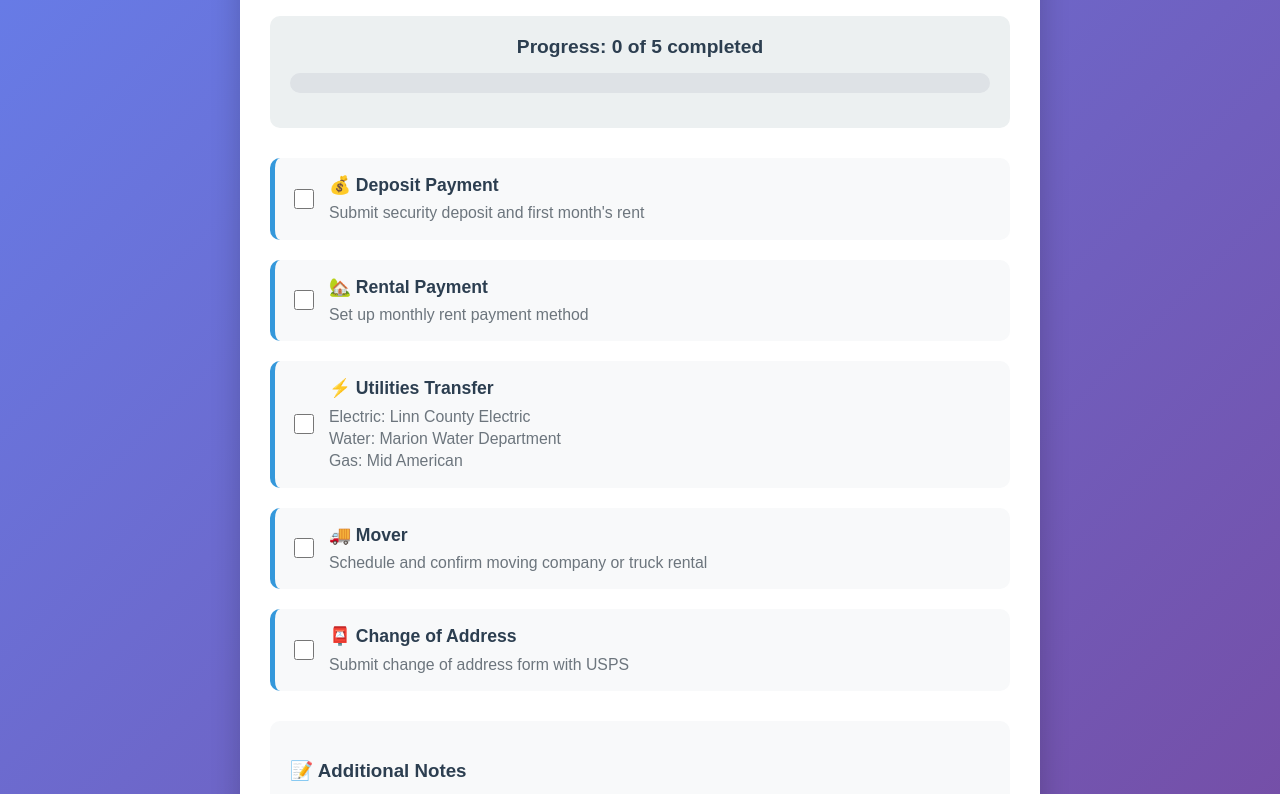
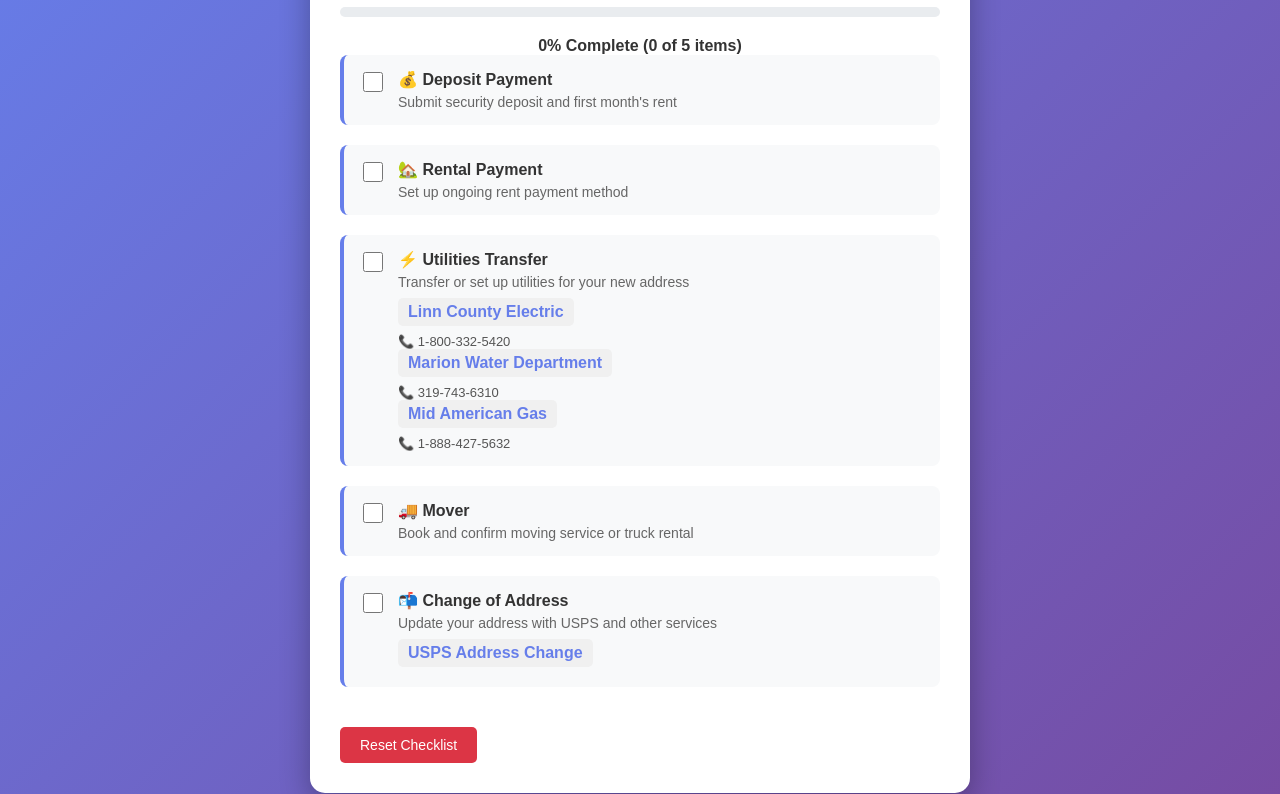
Before and after one commit to pythoncoder999/MoveInCheckList, a plain HTML site: page index.html in a window 1280 px wide. Shown: the part 138-932 px from the top of the page. Drawn offline with Linux system fonts and the light colour scheme.

Commit message:
Update index.html

```diff
--- a/index.html
+++ b/index.html
@@ -7,42 +7,44 @@
     <style>
         body {
             font-family: 'Arial', sans-serif;
-            max-width: 800px;
-            margin: 0 auto;
+            background: linear-gradient(135deg, #667eea 0%, #764ba2 100%);
+            margin: 0;
             padding: 20px;
-            background: linear-gradient(135deg, #667eea 0%, #764ba2 100%);
             min-height: 100vh;
-            color: #333;
+            display: flex;
+            justify-content: center;
+            align-items: center;
         }
 
         .container {
             background: white;
             border-radius: 15px;
             padding: 30px;
-            box-shadow: 0 10px 30px rgba(0,0,0,0.2);
+            box-shadow: 0 10px 30px rgba(0,0,0,0.3);
+            max-width: 600px;
+            width: 100%;
         }
 
         h1 {
+            color: #333;
             text-align: center;
-            color: #2c3e50;
             margin-bottom: 30px;
-            font-size: 2.5em;
-            text-shadow: 2px 2px 4px rgba(0,0,0,0.1);
+            font-size: 28px;
+            border-bottom: 3px solid #667eea;
+            padding-bottom: 10px;
         }
 
         .checklist-item {
-            display: flex;
-            align-items: center;
             margin-bottom: 20px;
             padding: 15px;
             background: #f8f9fa;
-            border-radius: 10px;
-            border-left: 5px solid #3498db;
+            border-radius: 8px;
+            border-left: 4px solid #667eea;
             transition: all 0.3s ease;
         }
 
         .checklist-item:hover {
-            background: #e3f2fd;
+            background: #e9ecef;
             transform: translateX(5px);
         }
 
@@ -51,47 +53,65 @@
             border-left-color: #28a745;
         }
 
-        .checklist-item input[type="checkbox"] {
+        .checkbox-container {
+            display: flex;
+            align-items: flex-start;
+            gap: 12px;
+        }
+
+        input[type="checkbox"] {
             width: 20px;
             height: 20px;
-            margin-right: 15px;
             cursor: pointer;
-            accent-color: #28a745;
+            margin-top: 2px;
         }
 
-        .checklist-item label {
+        .item-content {
             flex: 1;
-            font-size: 1.1em;
-            cursor: pointer;
-            line-height: 1.4;
         }
 
-        .checklist-item .main-text {
+        .item-title {
             font-weight: bold;
-            color: #2c3e50;
+            font-size: 16px;
+            color: #333;
+            margin-bottom: 5px;
         }
 
-        .checklist-item .sub-text {
-            color: #6c757d;
-            font-size: 0.9em;
-            margin-top: 5px;
+        .item-details {
+            color: #666;
+            font-size: 14px;
         }
 
-        .progress-container {
-            margin-bottom: 30px;
-            background: #ecf0f1;
-            border-radius: 10px;
-            padding: 20px;
-            text-align: center;
+        .utility-links {
+            margin-top: 8px;
+        }
+
+        .utility-links a {
+            display: inline-block;
+            margin-right: 15px;
+            margin-bottom: 5px;
+            color: #667eea;
+            text-decoration: none;
+            font-weight: bold;
+            padding: 5px 10px;
+            border-radius: 5px;
+            background: #f0f0f0;
+            transition: all 0.3s ease;
+        }
+
+        .utility-links a:hover {
+            background: #667eea;
+            color: white;
+            transform: translateY(-2px);
         }
 
         .progress-bar {
             width: 100%;
-            height: 20px;
-            background: #dee2e6;
-            border-radius: 10px;
+            height: 10px;
+            background: #e9ecef;
+            border-radius: 5px;
+            margin: 20px 0;
             overflow: hidden;
-            margin: 15px 0;
         }
 
         .progress-fill {
@@ -99,33 +119,13 @@
             background: linear-gradient(90deg, #28a745, #20c997);
             width: 0%;
             transition: width 0.5s ease;
-            border-radius: 10px;
         }
 
         .progress-text {
-            font-size: 1.2em;
+            text-align: center;
+            margin-top: 10px;
             font-weight: bold;
-            color: #2c3e50;
-        }
-
-        .completion-message {
-            background: #d4edda;
-            border: 2px solid #28a745;
-            border-radius: 10px;
-            padding: 20px;
-            margin-top: 20px;
-            text-align: center;
-            display: none;
-        }
-
-        .completion-message h2 {
-            color: #155724;
-            margin-bottom: 10px;
-        }
-
-        .completion-message p {
-            color: #155724;
-            font-size: 1.1em;
+            color: #333;
         }
 
         .reset-btn {
@@ -135,7 +135,7 @@
             padding: 10px 20px;
             border-radius: 5px;
             cursor: pointer;
-            font-size: 1em;
+            font-size: 14px;
             margin-top: 20px;
             transition: background 0.3s ease;
         }
@@ -144,26 +144,10 @@
             background: #c82333;
         }
 
-        .notes-section {
-            margin-top: 30px;
-            padding: 20px;
-            background: #f8f9fa;
-            border-radius: 10px;
-        }
-
-        .notes-section h3 {
-            color: #2c3e50;
-            margin-bottom: 15px;
-        }
-
-        .notes-section textarea {
-            width: 100%;
-            height: 100px;
-            padding: 10px;
-            border: 1px solid #dee2e6;
-            border-radius: 5px;
-            font-family: Arial, sans-serif;
-            resize: vertical;
+        .phone-number {
+            color: #555;
+            font-size: 13px;
+            margin-top: 3px;
         }
     </style>
 </head>
@@ -171,86 +155,102 @@
     <div class="container">
         <h1>🏠 Rental Move-In Checklist</h1>
 
-        <div class="progress-container">
-            <div class="progress-text">Progress: <span id="progressText">0 of 5 completed</span></div>
-            <div class="progress-bar">
-                <div class="progress-fill" id="progressFill"></div>
+        <div class="progress-bar">
+            <div class="progress-fill" id="progressFill"></div>
+        </div>
+        <div class="progress-text" id="progressText">0% Complete (0 of 5 items)</div>
+
+        <div class="checklist-item" id="item1">
+            <div class="checkbox-container">
+                <input type="checkbox" id="deposit" onchange="updateProgress()">
+                <div class="item-content">
+                    <div class="item-title">💰 Deposit Payment</div>
+                    <div class="item-details">Submit security deposit and first month's rent</div>
+                </div>
             </div>
         </div>
 
-        <div class="checklist">
-            <div class="checklist-item">
-                <input type="checkbox" id="deposit" onchange="updateProgress()">
-                <label for="deposit">
-                    <div class="main-text">💰 Deposit Payment</div>
-                    <div class="sub-text">Submit security deposit and first month's rent</div>
-                </label>
-            </div>
-
-            <div class="checklist-item">
+        <div class="checklist-item" id="item2">
+            <div class="checkbox-container">
                 <input type="checkbox" id="rental" onchange="updateProgress()">
-                <label for="rental">
-                    <div class="main-text">🏡 Rental Payment</div>
-                    <div class="sub-text">Set up monthly rent payment method</div>
-                </label>
-            </div>
-
-            <div class="checklist-item">
-                <input type="checkbox" id="utilities" onchange="updateProgress()">
-                <label for="utilities">
-                    <div class="main-text">⚡ Utilities Transfer</div>
-                    <div class="sub-text">
-                        Electric: Linn County Electric<br>
-                        Water: Marion Water Department<br>
-                        Gas: Mid American
-                    </div>
-                </label>
-            </div>
-
-            <div class="checklist-item">
-                <input type="checkbox" id="mover" onchange="updateProgress()">
-                <label for="mover">
-                    <div class="main-text">🚚 Mover</div>
-                    <div class="sub-text">Schedule and confirm moving company or truck rental</div>
-                </label>
-            </div>
-
-            <div class="checklist-item">
-                <input type="checkbox" id="address" onchange="updateProgress()">
-                <label for="address">
-                    <div class="main-text">📮 Change of Address</div>
-                    <div class="sub-text">Submit change of address form with USPS</div>
-                </label>
+                <div class="item-content">
+                    <div class="item-title">🏡 Rental Payment</div>
+                    <div class="item-details">Set up ongoing rent payment method</div>
+                </div>
             </div>
         </div>
 
-        <div class="completion-message" id="completionMessage">
-            <h2>🎉 Congratulations!</h2>
-            <p>You've completed all the move-in checklist items. You're ready for your new home!</p>
-            <button class="reset-btn" onclick="resetChecklist()">Reset Checklist</button>
+        <div class="checklist-item" id="item3">
+            <div class="checkbox-container">
+                <input type="checkbox" id="utilities" onchange="updateProgress()">
+                <div class="item-content">
+                    <div class="item-title">⚡ Utilities Transfer</div>
+                    <div class="item-details">Transfer or set up utilities for your new address</div>
+                    <div class="utility-links">
+                        <a href="https://www.linncountyrec.com/my-account/account-resources/start-stop-service" target="_blank">
+                            Linn County Electric
+                        </a>
+                        <div class="phone-number">📞 1-800-332-5420</div>
+
+                        <a href="http://www.cityofmarion.org/departments/water" target="_blank">
+                            Marion Water Department
+                        </a>
+                        <div class="phone-number">📞 319-743-6310</div>
+
+                        <a href="https://www.midamericanenergy.com/moving.aspx" target="_blank">
+                            Mid American Gas
+                        </a>
+                        <div class="phone-number">📞 1-888-427-5632</div>
+                    </div>
+                </div>
+            </div>
         </div>
 
-        <div class="notes-section">
-            <h3>📝 Additional Notes</h3>
-            <textarea id="notes" placeholder="Add any additional notes, contact information, or reminders here..."></textarea>
+        <div class="checklist-item" id="item4">
+            <div class="checkbox-container">
+                <input type="checkbox" id="mover" onchange="updateProgress()">
+                <div class="item-content">
+                    <div class="item-title">🚚 Mover</div>
+                    <div class="item-details">Book and confirm moving service or truck rental</div>
+                </div>
+            </div>
         </div>
+
+        <div class="checklist-item" id="item5">
+            <div class="checkbox-container">
+                <input type="checkbox" id="address" onchange="updateProgress()">
+                <div class="item-content">
+                    <div class="item-title">📬 Change of Address</div>
+                    <div class="item-details">Update your address with USPS and other services</div>
+                    <div class="utility-links">
+                        <a href="https://moversguide.usps.com/mgo/disclaimer" target="_blank">
+                            USPS Address Change
+                        </a>
+                    </div>
+                </div>
+            </div>
+        </div>
+
+        <button class="reset-btn" onclick="resetChecklist()">Reset Checklist</button>
     </div>
 
     <script>
         function updateProgress() {
             const checkboxes = document.querySelectorAll('input[type="checkbox"]');
-            const checkedBoxes = document.querySelectorAll('input[type="checkbox"]:checked');
-            const total = checkboxes.length;
-            const completed = checkedBoxes.length;
-            const percentage = (completed / total) * 100;
+            const checkedCount = document.querySelectorAll('input[type="checkbox"]:checked').length;
+            const totalCount = checkboxes.length;
+            const percentage = Math.round((checkedCount / totalCount) * 100);
 
             // Update progress bar
-            document.getElementById('progressFill').style.width = percentage + '%';
-            document.getElementById('progressText').textContent = `${completed} of ${total} completed`;
+            const progressFill = document.getElementById('progressFill');
+            const progressText = document.getElementById('progressText');
 
-            // Update checklist item styling
-            checkboxes.forEach(checkbox => {
-                const item = checkbox.closest('.checklist-item');
+            progressFill.style.width = percentage + '%';
+            progressText.textContent = `${percentage}% Complete (${checkedCount} of ${totalCount} items)`;
+
+            // Update individual item styling
+            checkboxes.forEach((checkbox, index) => {
+                const item = document.getElementById(`item${index + 1}`);
                 if (checkbox.checked) {
                     item.classList.add('completed');
                 } else {
@@ -258,18 +258,30 @@
                 }
             });
 
-            // Show completion message
-            const completionMessage = document.getElementById('completionMessage');
-            if (completed === total) {
-                completionMessage.style.display = 'block';
-                // Add confetti effect
-                createConfetti();
-            } else {
-                completionMessage.style.display = 'none';
+            // Celebration effect when all items are completed
+            if (checkedCount === totalCount) {
+                celebrateCompletion();
             }
 
             // Save progress to localStorage
             saveProgress();
+        }
+
+        function celebrateCompletion() {
+            // Change progress bar to celebration colors
+            const progressFill = document.getElementById('progressFill');
+            progressFill.style.background = 'linear-gradient(90deg, #FFD700, #FFA500, #FF6347)';
+
+            // Show celebration message
+            const progressText = document.getElementById('progressText');
+            progressText.innerHTML = '🎉 Congratulations! All items completed! 🎉';
+            progressText.style.color = '#28a745';
+
+            // Reset colors after 3 seconds
+            setTimeout(() => {
+                progressFill.style.background = 'linear-gradient(90deg, #28a745, #20c997)';
+                progressText.style.color = '#333';
+            }, 3000);
         }
 
         function resetChecklist() {
@@ -277,7 +289,6 @@
             checkboxes.forEach(checkbox => {
                 checkbox.checked = false;
             });
-            document.getElementById('notes').value = '';
             updateProgress();
             localStorage.removeItem('checklistProgress');
         }
@@ -285,90 +296,30 @@
         function saveProgress() {
             const checkboxes = document.querySelectorAll('input[type="checkbox"]');
             const progress = {};
-
             checkboxes.forEach(checkbox => {
                 progress[checkbox.id] = checkbox.checked;
             });
+            localStorage.setItem('checklistProgress', JSON.stringify(progress));
+        }
 
-            progress.notes = document.getElementById('notes').value;
-
-            // Note: localStorage is not available in Claude artifacts, so this is for when you use it on your own site
-            try {
-                localStorage.setItem('checklistProgress', JSON.stringify(progress));
-            } catch (e) {
-                // Silently fail if localStorage is not available
+        function loadProgress() {
+            const saved = localStorage.getItem('checklistProgress');
+            if (saved) {
+                const progress = JSON.parse(saved);
+                Object.keys(progress).forEach(id => {
+                    const checkbox = document.getElementById(id);
+                    if (checkbox) {
+                        checkbox.checked = progress[id];
+                    }
+                });
+                updateProgress();
             }
         }
 
-        function loadProgress() {
-            try {
-                const saved = localStorage.getItem('checklistProgress');
-                if (saved) {
-                    const progress = JSON.parse(saved);
-
-                    Object.keys(progress).forEach(key => {
-                        if (key === 'notes') {
-                            document.getElementById('notes').value = progress[key];
-                        } else {
-                            const checkbox = document.getElementById(key);
-                            if (checkbox) {
-                                checkbox.checked = progress[key];
-                            }
-                        }
-                    });
-
-                    updateProgress();
-                }
-            } catch (e) {
-                // Silently fail if localStorage is not available
-            }
-        }
-
-        function createConfetti() {
-            // Simple confetti animation
-            const colors = ['#ff6b6b', '#4ecdc4', '#45b7d1', '#f9ca24', '#f0932b', '#eb4d4b'];
-            const confettiCount = 50;
-
-            for (let i = 0; i < confettiCount; i++) {
-                const confetti = document.createElement('div');
-                confetti.style.position = 'fixed';
-                confetti.style.left = Math.random() * window.innerWidth + 'px';
-                confetti.style.top = '-10px';
-                confetti.style.width = '10px';
-                confetti.style.height = '10px';
-                confetti.style.backgroundColor = colors[Math.floor(Math.random() * colors.length)];
-                confetti.style.borderRadius = '50%';
-                confetti.style.pointerEvents = 'none';
-                confetti.style.zIndex = '9999';
-                confetti.style.animation = `fall ${Math.random() * 3 + 2}s linear forwards`;
-
-                document.body.appendChild(confetti);
-
-                setTimeout(() => {
-                    confetti.remove();
-                }, 5000);
-            }
-        }
-
-        // Add CSS animation for confetti
-        const style = document.createElement('style');
-        style.textContent = `
-            @keyframes fall {
-                to {
-                    transform: translateY(100vh) rotate(360deg);
-                }
-            }
-        `;
-        document.head.appendChild(style);
-
         // Load saved progress when page loads
-        window.addEventListener('load', loadProgress);
-
-        // Auto-save notes
-        document.getElementById('notes').addEventListener('input', saveProgress);
-
-        // Initialize progress on page load
-        updateProgress();
+        window.onload = function() {
+            loadProgress();
+        };
     </script>
 </body>
 </html>
```
